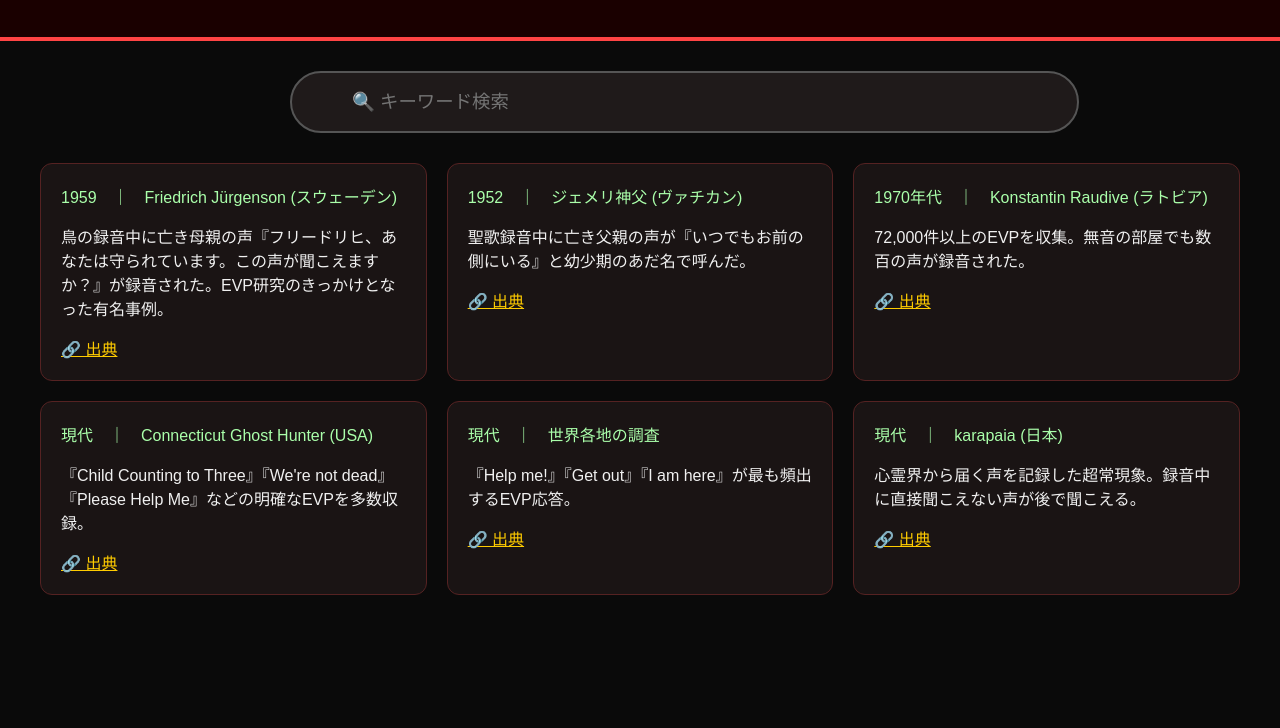
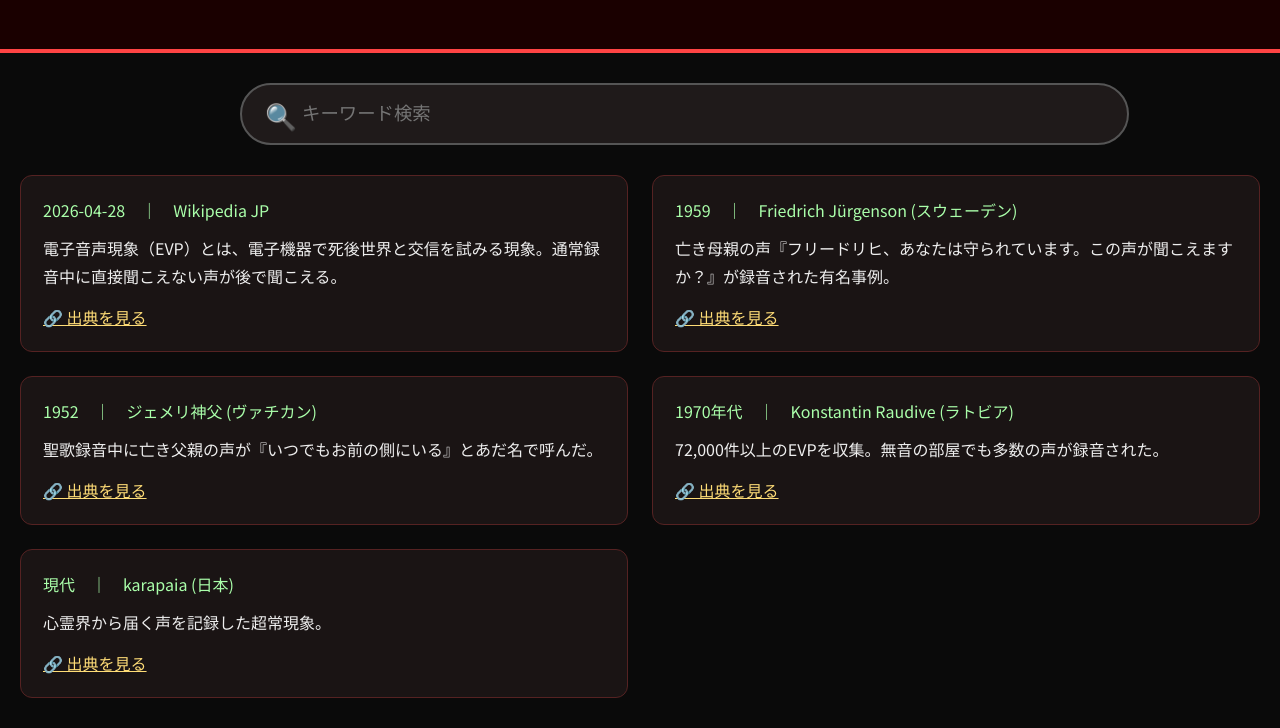
Before and after one commit to aburage81/aburapsycliclab-evp, a plain HTML site: page index.html in a window 1280 px wide. Shown: the part 189-917 px from the top of the page. Before the commit the page ends 800 px from the top, so only its background shows below. Drawn offline with Linux system fonts and the light colour scheme.

Commit message:
Refactor index.html for improved layout and functionality
Updated the HTML structure and styles for better layout and design. Enhanced the search functionality and added new posts.

```diff
--- a/index.html
+++ b/index.html
@@ -3,49 +3,156 @@
 <head>
     <meta charset="UTF-8">
     <meta name="viewport" content="width=device-width, initial-scale=1.0">
-    <title>👻 脂毛EVPラボ - 世界の電子音声現象アーカイブ</title>
+    <title>👻 脂毛EVPラボ - 電子音声現象アーカイブ</title>
     <style>
-        body { background:#0a0a0a; color:#f0f0f0; font-family:'Noto Sans JP', sans-serif; margin:0; padding:0; }
-        header { background:#1a0000; padding:40px 20px; text-align:center; border-bottom:4px solid #ff4444; }
-        h1 { font-size:3.2rem; color:#ff5555; margin:0; }
-        .subtitle { color:#ffdddd; font-size:1.3rem; }
-        .search-container { max-width:700px; margin:30px auto; position:relative; }
-        input { width:100%; padding:18px 25px 18px 60px; background:#1f1a1a; border:2px solid #555; border-radius:50px; color:white; font-size:1.15rem; }
-        .posts-grid { display:grid; grid-template-columns:repeat(auto-fill, minmax(360px, 1fr)); gap:20px; padding:0 20px; max-width:1200px; margin:0 auto; }
-        .post { background:#1a1414; border:1px solid #552222; border-radius:12px; padding:20px; }
-        .post:hover { border-color:#ff6666; }
-        .post-header { color:#aaffaa; margin-bottom:10px; }
+        @import url('https://fonts.googleapis.com/css2?family=Creepster&family=Noto+Sans+JP:wght@400;700&display=swap');
+
+        body {
+            background: #0a0a0a;
+            color: #f0f0f0;
+            font-family: 'Noto Sans JP', sans-serif;
+            margin: 0;
+            padding: 0;
+            min-height: 100vh;
+        }
+
+        header {
+            background: #1a0000;
+            padding: 40px 20px 30px;
+            text-align: center;
+            border-bottom: 4px solid #ff4444;
+        }
+
+        .logo {
+            display: flex;
+            align-items: center;
+            justify-content: center;
+            gap: 20px;
+            margin-bottom: 10px;
+        }
+
+        .ghost { font-size: 4.5rem; }
+        h1 {
+            font-family: 'Creepster', cursive;
+            font-size: 3.6rem;
+            color: #ff5555;
+            margin: 0;
+            letter-spacing: 3px;
+        }
+
+        .subtitle {
+            color: #ffdddd;
+            font-size: 1.35rem;
+            margin-top: 8px;
+        }
+
+        .container {
+            max-width: 1400px;          /* ← ここを広くしました */
+            margin: 30px auto;
+            padding: 0 20px;
+        }
+
+        .search-container {
+            position: relative;
+            max-width: 800px;
+            margin: 30px auto;
+        }
+
+        input {
+            width: 100%;
+            padding: 18px 25px 18px 60px;
+            background: #1f1a1a;
+            border: 2px solid #555;
+            border-radius: 50px;
+            color: white;
+            font-size: 1.15rem;
+        }
+
+        input:focus {
+            border-color: #ff7777;
+        }
+
+        .search-icon {
+            position: absolute;
+            left: 25px;
+            top: 50%;
+            transform: translateY(-50%);
+            font-size: 1.6rem;
+            color: #ff8888;
+        }
+
+        .posts-grid {
+            display: grid;
+            grid-template-columns: repeat(auto-fill, minmax(420px, 1fr)); /* ← カードを少し広く */
+            gap: 24px;
+        }
+
+        .post {
+            background: #1a1414;
+            border: 1px solid #552222;
+            border-radius: 12px;
+            padding: 22px;
+            transition: all 0.3s ease;
+        }
+
+        .post:hover {
+            border-color: #ff6666;
+            transform: translateY(-8px);
+            box-shadow: 0 15px 35px rgba(255, 70, 70, 0.25);
+            background: #221a1a;
+        }
+
+        .post-header {
+            color: #aaffaa;
+            margin-bottom: 12px;
+            font-size: 1rem;
+        }
+
+        .post-text {
+            line-height: 1.75;
+            color: #eeeeee;
+        }
+
+        .source-link {
+            color: #ffdd77;
+            margin-top: 15px;
+            display: inline-block;
+        }
     </style>
 </head>
 <body>
     <header>
-        <h1>👻 脂毛EVPラボ</h1>
-        <p class="subtitle">世界中の電子音声現象アーカイブ</p>
+        <div class="logo">
+            <span class="ghost">👻</span>
+            <h1>脂毛EVPラボ</h1>
+        </div>
+        <p class="subtitle">電子音声現象アーカイブ — 世界の霊界の声</p>
     </header>
 
-    <div class="search-container">
-        <input type="text" id="search" placeholder="🔍 キーワード検索" onkeyup="filterPosts()">
+    <div class="container">
+        <div class="search-container">
+            <span class="search-icon">🔍</span>
+            <input type="text" id="search" placeholder="キーワード検索" onkeyup="filterPosts()">
+        </div>
+
+        <div class="posts-grid" id="posts"></div>
     </div>
-
-    <div class="posts-grid" id="posts"></div>
 
     <script>
         const posts = [
-            {date:"1959", source:"Friedrich Jürgenson (スウェーデン)", text:"鳥の録音中に亡き母親の声『フリードリヒ、あなたは守られています。この声が聞こえますか？』が録音された。EVP研究のきっかけとなった有名事例。", url:"https://ja.wikipedia.org/wiki/電子音声現象"},
-            {date:"1952", source:"ジェメリ神父 (ヴァチカン)", text:"聖歌録音中に亡き父親の声が『いつでもお前の側にいる』と幼少期のあだ名で呼んだ。", url:"https://ja.wikipedia.org/wiki/電子音声現象"},
-            {date:"1970年代", source:"Konstantin Raudive (ラトビア)", text:"72,000件以上のEVPを収集。無音の部屋でも数百の声が録音された。", url:"https://en.wikipedia.org/wiki/Electronic_voice_phenomenon"},
-            {date:"現代", source:"Connecticut Ghost Hunter (USA)", text:"『Child Counting to Three』『We're not dead』『Please Help Me』などの明確なEVPを多数収録。", url:"http://www.connecticutghosthunter.com/evp-examples.html"},
-            {date:"現代", source:"世界各地の調査", text:"『Help me!』『Get out』『I am here』が最も頻出するEVP応答。", url:"https://www.intuitive-investigations.com"},
-            {date:"現代", source:"karapaia (日本)", text:"心霊界から届く声を記録した超常現象。録音中に直接聞こえない声が後で聞こえる。", url:"https://karapaia.com/archives/52176540.html"}
-            // ここにさらに世界中の事例を自動追加可能
+            {date:"2026-04-28", source:"Wikipedia JP", text:"電子音声現象（EVP）とは、電子機器で死後世界と交信を試みる現象。通常録音中に直接聞こえない声が後で聞こえる。", url:"https://ja.wikipedia.org/wiki/電子音声現象"},
+            {date:"1959", source:"Friedrich Jürgenson (スウェーデン)", text:"亡き母親の声『フリードリヒ、あなたは守られています。この声が聞こえますか？』が録音された有名事例。", url:"https://ja.wikipedia.org/wiki/電子音声現象"},
+            {date:"1952", source:"ジェメリ神父 (ヴァチカン)", text:"聖歌録音中に亡き父親の声が『いつでもお前の側にいる』とあだ名で呼んだ。", url:"https://ja.wikipedia.org/wiki/電子音声現象"},
+            {date:"1970年代", source:"Konstantin Raudive (ラトビア)", text:"72,000件以上のEVPを収集。無音の部屋でも多数の声が録音された。", url:"https://en.wikipedia.org/wiki/Electronic_voice_phenomenon"},
+            {date:"現代", source:"karapaia (日本)", text:"心霊界から届く声を記録した超常現象。", url:"https://karapaia.com/archives/52176540.html"}
         ];
 
         function renderPosts(data) {
             document.getElementById('posts').innerHTML = data.map(p => `
                 <div class="post">
                     <div class="post-header">${p.date}　｜　${p.source}</div>
-                    <p>${p.text}</p>
-                    <a href="${p.url}" target="_blank" style="color:#ffcc00;">🔗 出典</a>
+                    <div class="post-text">${p.text}</div>
+                    <a href="${p.url}" target="_blank" class="source-link">🔗 出典を見る</a>
                 </div>
             `).join('');
         }
```
